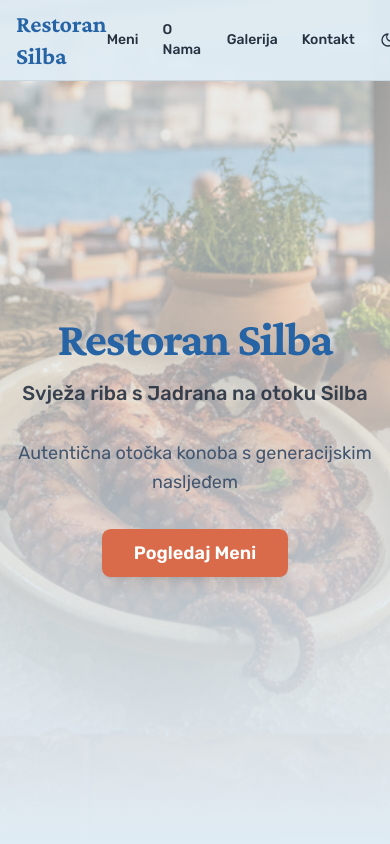
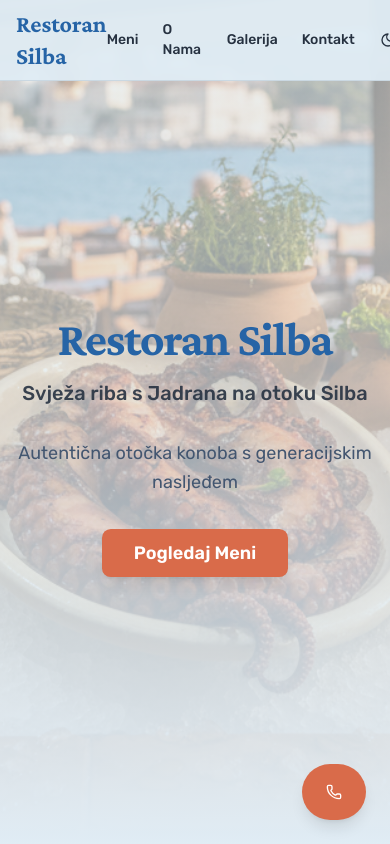
Before and after one commit to tihomiraugustic-beep/sg-1bc2244e-b8a4-4d15-a4d6-e99f972ea7fd-1778622651, a Next.js app: page / in a window 390 px wide. Shown: the top 844 px of the page. Built offline with nearby package versions, Linux system fonts and the light colour scheme.

Commit message:
feat(ui): add floating call button for mobile

```diff
--- /dev/null
+++ b/src/components/FloatingCallButton.tsx
@@ -0,0 +1,21 @@
+"use client";
+
+import { Phone } from "lucide-react";
+import { Button } from "@/components/ui/button";
+
+export function FloatingCallButton() {
+  return (
+    <a
+      href="tel:+38598123456"
+      className="fixed bottom-6 right-6 z-50 md:hidden"
+      aria-label="Nazovi restoran"
+    >
+      <Button
+        size="lg"
+        className="h-14 w-14 rounded-full bg-accent hover:bg-accent/90 text-accent-foreground shadow-lg hover:shadow-xl transition-all duration-300 animate-in fade-in slide-in-from-bottom-4"
+      >
+        <Phone className="h-6 w-6" />
+      </Button>
+    </a>
+  );
+}
--- a/src/pages/index.tsx
+++ b/src/pages/index.tsx
@@ -5,6 +5,7 @@ import { About } from "@/components/About";
 import { Gallery } from "@/components/Gallery";
 import { Contact } from "@/components/Contact";
 import { Footer } from "@/components/Footer";
+import { FloatingCallButton } from "@/components/FloatingCallButton";
 import { SEO } from "@/components/SEO";
 
 export default function Home() {
@@ -24,6 +25,7 @@ export default function Home() {
       <Gallery />
       <Contact />
       <Footer />
+      <FloatingCallButton />
     </>
   );
 }
```
